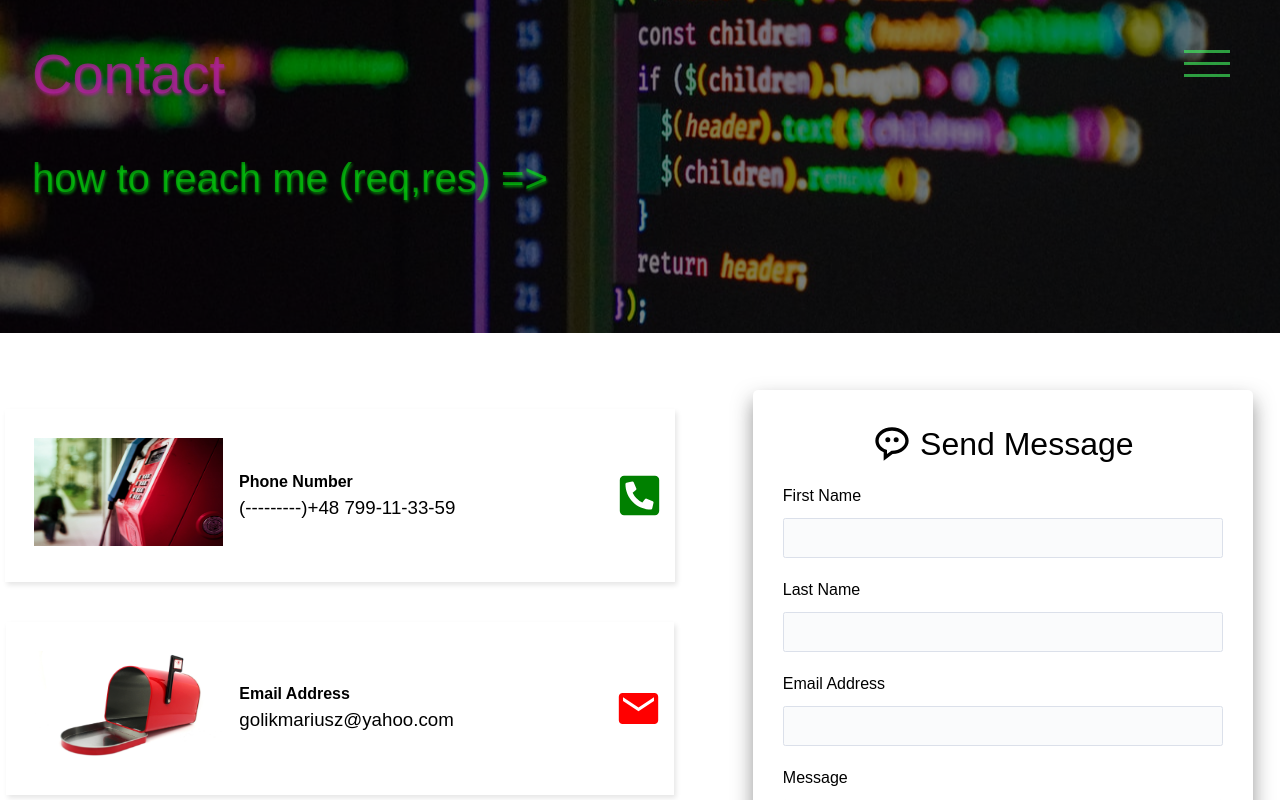
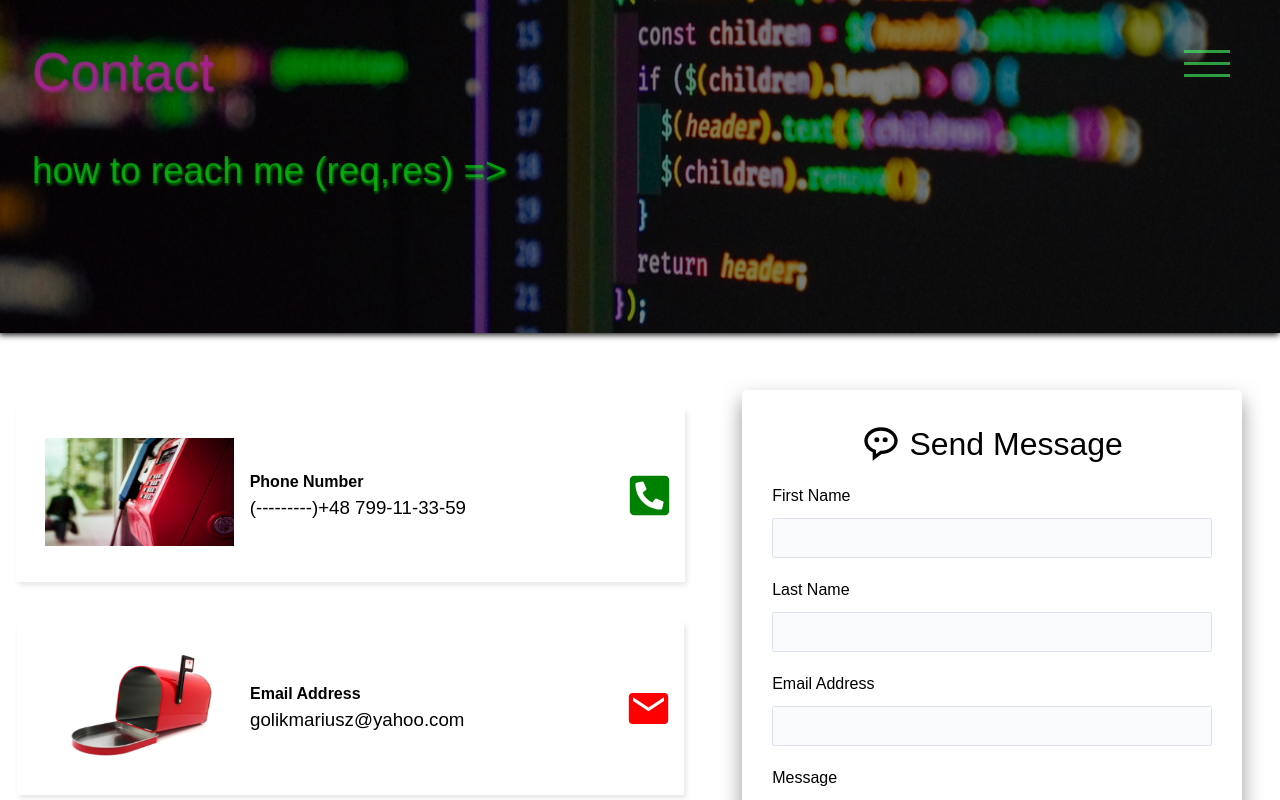
Before and after one commit to k-mellatos/Manage-Portfolio-App, a Next.js app: page /contact in a window 1280 px wide. Shown: the top 800 px of the page. Built offline with nearby package versions, Linux system fonts and the light colour scheme.

Commit message:
Added shadow to cantact page showcase component

```diff
--- a/styles/Contact.module.css
+++ b/styles/Contact.module.css
@@ -1,11 +1,11 @@
 .contact {
   display: flex;
+  flex-direction: row;
+  flex-wrap: wrap;
   justify-content: space-evenly;
-  flex-wrap: wrap;
-  flex-direction: row;
-  gap: 3rem;
+  align-items: center;
+  gap: 1rem;
   padding-bottom: 3rem;
-  align-items: center;
   background: #fff;
   color: #000;
   min-height: 100vh;
--- a/styles/Showcase.module.css
+++ b/styles/Showcase.module.css
@@ -8,6 +8,7 @@
   flex-direction: column;
   align-items: flex-start;
   justify-content: flex-start;
+  box-shadow: -1px 2px 6px rgba(0, 0, 0, 0.9);
 }
 
 .showcase::after {
@@ -26,7 +27,7 @@
 
 .showcase h1 {
   color: var(--secondary-text-color);
-  font-size: 3.5rem;
+  font-size: 3.3rem;
   /* font-weight: 550; */
   margin-bottom: 0;
   margin-top: 2rem;
@@ -35,7 +36,7 @@
 }
 .showcase h2 {
   color: var(--alternative-text-color);
-  font-size: 2.5rem;
+  font-size: 2.3rem;
   /* font-weight: 600; */
   margin-bottom: 0;
   margin-top: 2rem;
```
